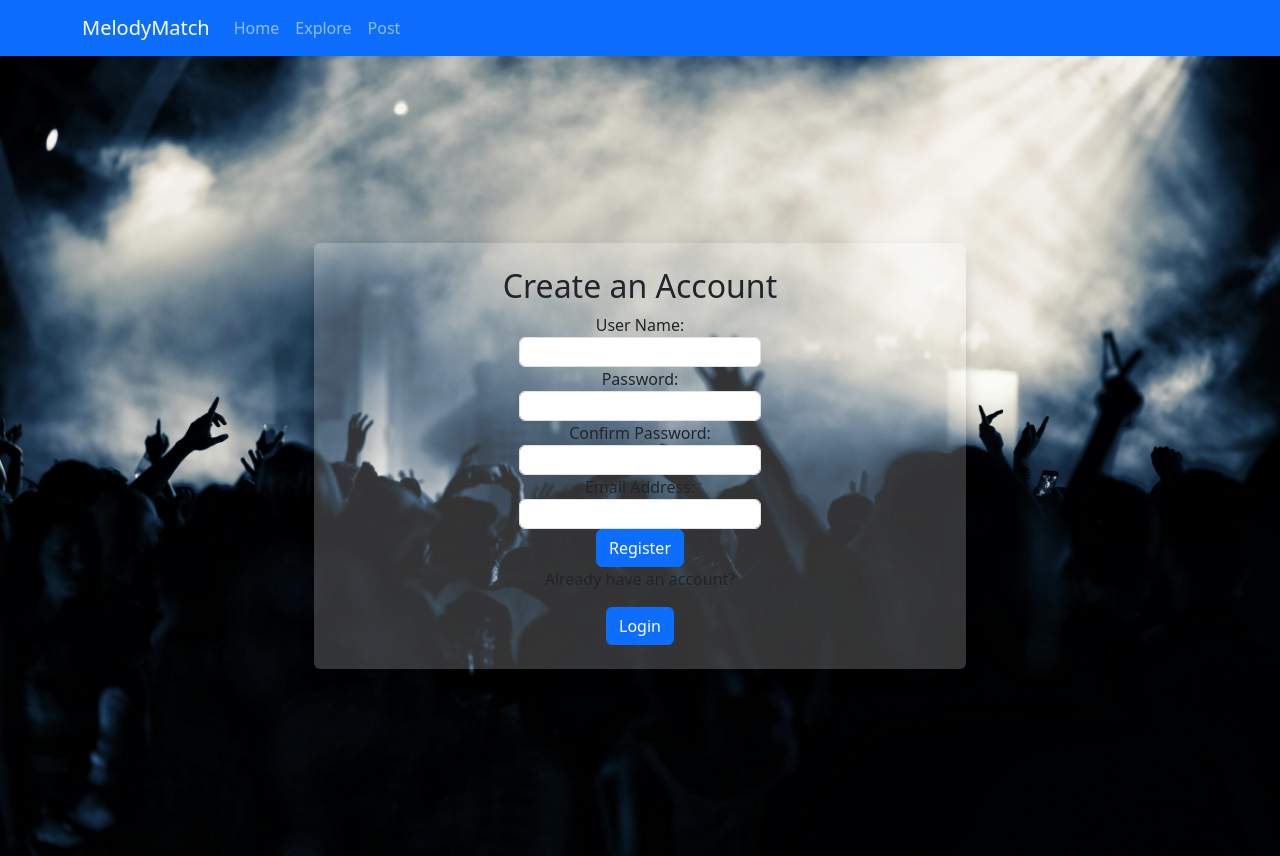
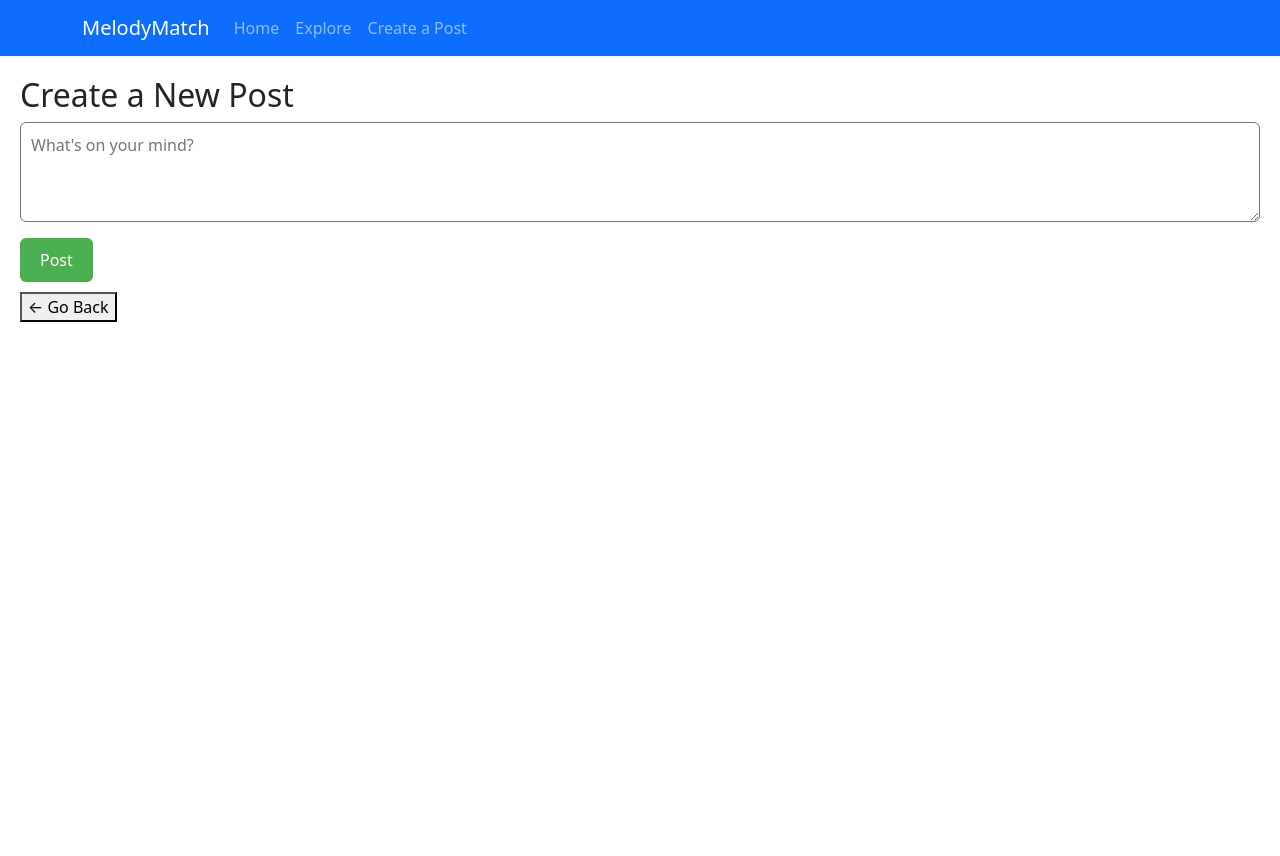
Before and after one commit to EmmanuellaOsikoya/ProfessionalPracticeInIT, a React (Create React App) app: page /create in a window 1280 px wide. Before the commit this address led to /account. After the commit the page ends 800 px from the top, so only its background shows below. Built offline with nearby package versions, Linux system fonts and the light colour scheme; no server answers.

Commit message:
Users can now add posts to MelodyMatch

```diff
--- a/package.json
+++ b/package.json
@@ -19,6 +19,7 @@
     "react-firebase-hooks": "^5.1.1",
     "react-router-dom": "^7.2.0",
     "react-scripts": "5.0.1",
+    "uuid": "^11.1.0",
     "web-vitals": "^2.1.4"
   },
   "scripts": {
--- a/src/App.js
+++ b/src/App.js
@@ -20,7 +20,7 @@ function App() {
           <Route path="/" element={<Account/>} />
           <Route path="/home" element={<ProtectedRoute><Main/></ProtectedRoute>}/>
           <Route path="/explore" element={<ProtectedRoute><Explore /></ProtectedRoute>} />
-          <Route path="/create" element={<ProtectedRoute><Create /></ProtectedRoute>} />
+          <Route path="/create" element={<Create />} />
           <Route path="/account" element={<Account/>}/>
           <Route path="/login" element={<Login/>}/>
           <Route path="/artist-selection" element={<ArtistSelection/>}/>
--- a/src/components/Create.js
+++ b/src/components/Create.js
@@ -1,12 +1,52 @@
-//Component that is responsible for create posts on the user's account
-import React from "react";
+//Component that is responsible for creating posts on the user's account
+import React, { useState } from 'react';
+import { createPost } from '../utils/fireBasePosts';
+import { useNavigate } from 'react-router-dom';
 
 const Create = () => {
-    return (
-        <div>
-            <h1>Creation Content goes here</h1>
-        </div>
-    )
-}
+    const [content, setContent] = useState('');
+    const navigate = useNavigate();
+
+    const handleSubmit = async (e) => {
+        e.preventDefault();
+        if (content.trim() === '') return;
+
+        await createPost(content);
+        setContent('');
+        navigate('/profile');
+};
+
+return (
+    <div style={{ padding: '20px' }}>
+      <h2>Create a New Post</h2>
+      <form onSubmit={handleSubmit}>
+        <textarea
+          value={content}
+          onChange={(e) => setContent(e.target.value)}
+          placeholder="What's on your mind?"
+          style={{ width: '100%', padding: '10px', borderRadius: '6px', minHeight: '100px' }}
+        />
+        <button
+          type="submit"
+          style={{
+            marginTop: '10px',
+            padding: '10px 20px',
+            backgroundColor: '#4CAF50',
+            color: 'white',
+            border: 'none',
+            borderRadius: '6px',
+            cursor: 'pointer',
+          }}
+        >
+          Post
+        </button>
+      </form>
+      <button onClick={() => navigate(-1)} style={{ marginTop: '10px' }}>
+        ← Go Back
+      </button>
+    </div>
+  );
+};
+
 
 export default Create;
--- a/src/components/Navigation.js
+++ b/src/components/Navigation.js
@@ -9,9 +9,9 @@ const Navigation = () => {
             <Container>
                 <Navbar.Brand href="/">MelodyMatch</Navbar.Brand>
                 <Nav className="me-auto">
-                    <Nav.Link href="/home">Home</Nav.Link>
+                    <Nav.Link href="/profile">Home</Nav.Link>
                     <Nav.Link href="/explore">Explore</Nav.Link>
-                    <Nav.Link href="/create">Post</Nav.Link>
+                    <Nav.Link href="/create">Create a Post</Nav.Link>
                 </Nav>
                 </Container>
         </Navbar>
--- a/src/components/Profile.js
+++ b/src/components/Profile.js
@@ -141,13 +141,16 @@ const Profile = () => {
       <button
       onClick={handleLogout}
       style={{
-        marginBottom: '20px',
+        position: 'absolute',
+        top: '70px',
+        right: '20px',
         padding: '10px 20px',
         backgroundColor: '#ff4d4d',
         color: 'white',
         border: 'none',
         borderRadius: '6px',
         cursor: 'pointer',
+        zIndex: 1000,
       }}
     >
       Log Out
--- a/src/firebase.js
+++ b/src/firebase.js
@@ -2,6 +2,8 @@
 import { initializeApp } from "firebase/app";
 import { getAuth } from "firebase/auth";
 import { getFirestore } from "firebase/firestore";
+import { getStorage } from 'firebase/storage';
+
 
 // Your web app's Firebase configuration
 // For Firebase JS SDK v7.20.0 and later, measurementId is optional
@@ -17,7 +19,8 @@ const firebaseConfig = {
 
 // Initialize Firebase
 const app = initializeApp(firebaseConfig);
+const storage = getStorage(app);
 const auth = getAuth(app);
 const db = getFirestore(app);
 
-export {app, auth, db};
+export {app, auth, db, storage};
--- /dev/null
+++ b/src/utils/fireBasePosts.js
@@ -0,0 +1,29 @@
+import { db, auth, storage } from '../firebase';
+import { collection, addDoc, serverTimestamp } from 'firebase/firestore';
+import { ref, uploadBytes, getDownloadURL } from 'firebase/storage';
+import { v4 as uuidv4 } from 'uuid';
+
+export const createPost = async (content, imageFile) => {
+  const user = auth.currentUser;
+  if (!user) return;
+
+  let imageUrl = '';
+
+  if (imageFile) {
+    const imageRef = ref(storage, `postImages/${user.uid}/${uuidv4()}`);
+    const snapshot = await uploadBytes(imageRef, imageFile);
+    imageUrl = await getDownloadURL(snapshot.ref);
+  }
+
+  try {
+    await addDoc(collection(db, 'posts'), {
+      userId: user.uid,
+      content,
+      imageUrl,
+      timestamp: serverTimestamp(),
+    });
+    console.log('Post successfully created!');
+  } catch (error) {
+    console.error('Error creating post:', error);
+  }
+};
```
Also changed, not shown: 1 other file (tests, documents, lock files or other folders).
